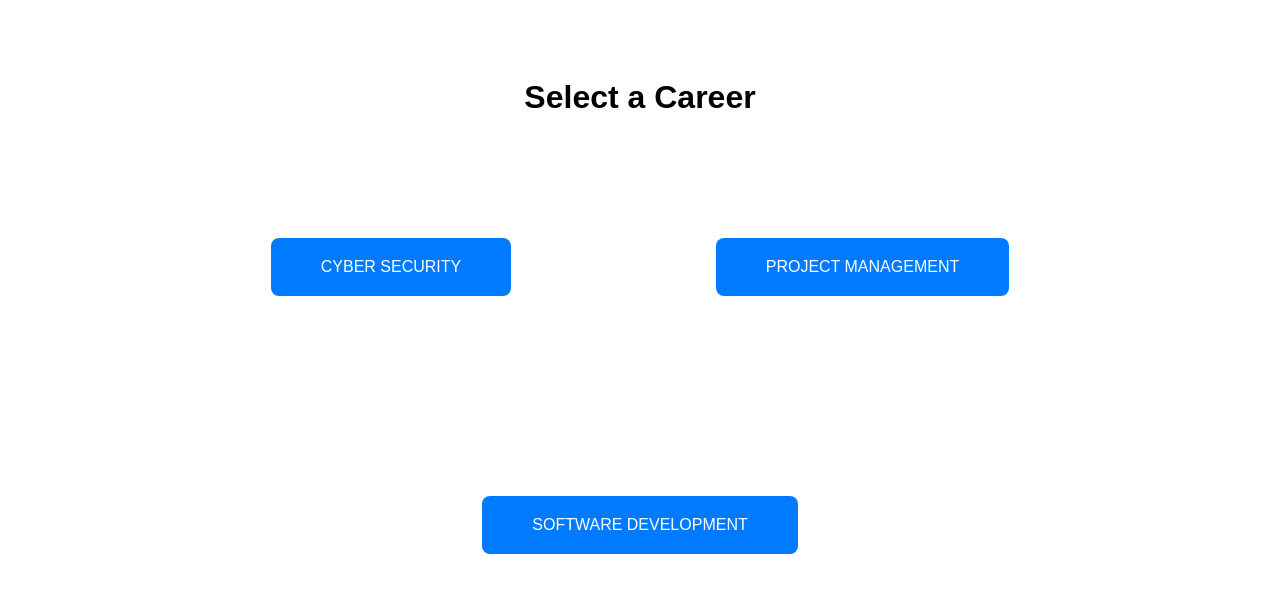
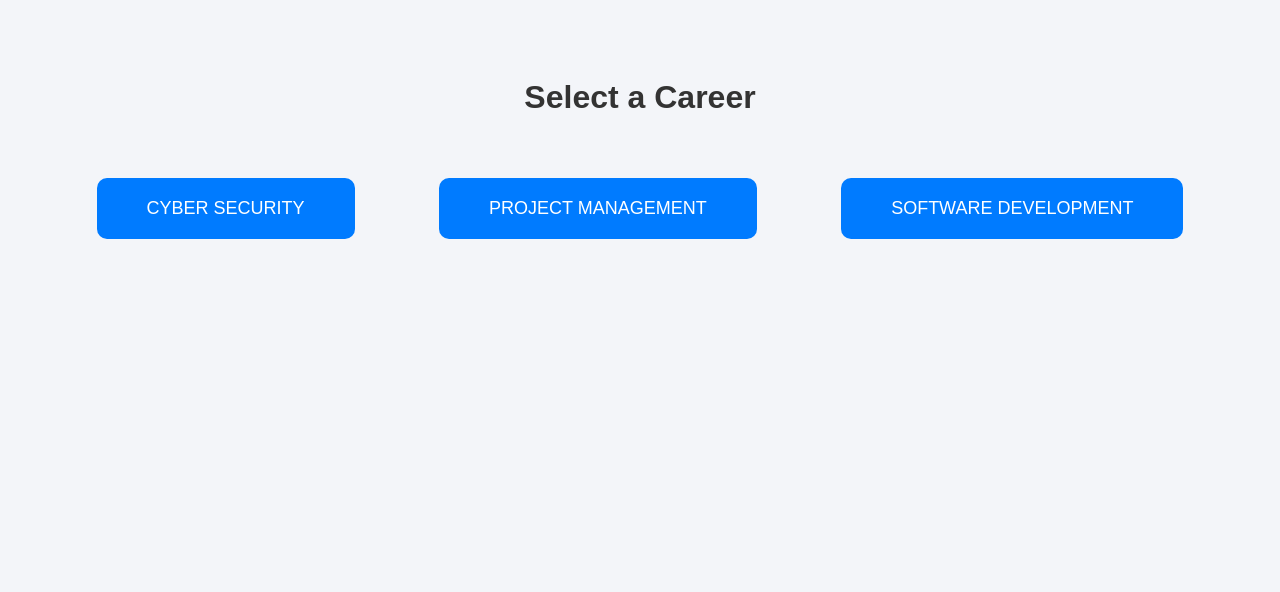
Before and after one commit to Jadeniyi31/Career-pdf, a plain HTML site: page index.html in a window 1280 px wide. Drawn offline with Linux system fonts and the light colour scheme.

Commit message:
Add files via upload

```diff
--- a/index.html
+++ b/index.html
@@ -3,25 +3,44 @@
 <head>
   <meta charset="UTF-8" />
   <meta name="viewport" content="width=device-width, initial-scale=1.0" />
-  <title>PDF Links</title>
+  <title>Select a Career</title>
   <style>
-    body { font-family: Arial, sans-serif; text-align: center; padding-top: 50px; }
+    body {
+      font-family: Arial, sans-serif;
+      text-align: center;
+      padding-top: 50px;
+      background-color: #f3f5f9;
+    }
+
+    h1 {
+      color: #333;
+      font-size: 2em;
+    }
+
     a.button {
       display: inline-block;
       padding: 20px 50px;
-      margin: 100px;
+      margin: 40px;
       background-color: #007BFF;
       color: white;
       text-decoration: none;
-      border-radius: 8px;
+      border-radius: 10px;
+      font-size: 18px;
+      transition: background-color 0.3s, transform 0.2s;
     }
-    a.button:hover { background-color: #0056b3; }
+
+    a.button:hover {
+      background-color: #0056b3;
+      transform: scale(1.05);
+    }
   </style>
 </head>
 <body>
   <h1>Select a Career</h1>
-  <a href="https://acrobat.adobe.com/id/urn:aaid:sc:EU:c1ce7f7e-f5d8-462d-904f-8924b307d148" class="button">CYBER SECURITY</a>
-  <a href="https://acrobat.adobe.com/id/urn:aaid:sc:eu:cb902873-a05d-46c4-866a-59d4164d2dfc" class="button">PROJECT MANAGEMENT</a>
-  <a href="https://acrobat.adobe.com/id/urn:aaid:sc:EU:4233db85-6f72-4a79-9f81-ce4e811324aa" class="button">SOFTWARE DEVELOPMENT</a>
+
+  <a href="Screenshot 2025-11-07 104808.png" class="button" target="_blank">CYBER SECURITY</a>
+  <a href="Screenshot 2025-11-07 105215.png" class="button" target="_blank">PROJECT MANAGEMENT</a>
+  <a href="Screenshot 2025-11-07 105323.png" class="button" target="_blank">SOFTWARE DEVELOPMENT</a>
+
 </body>
 </html>
```
